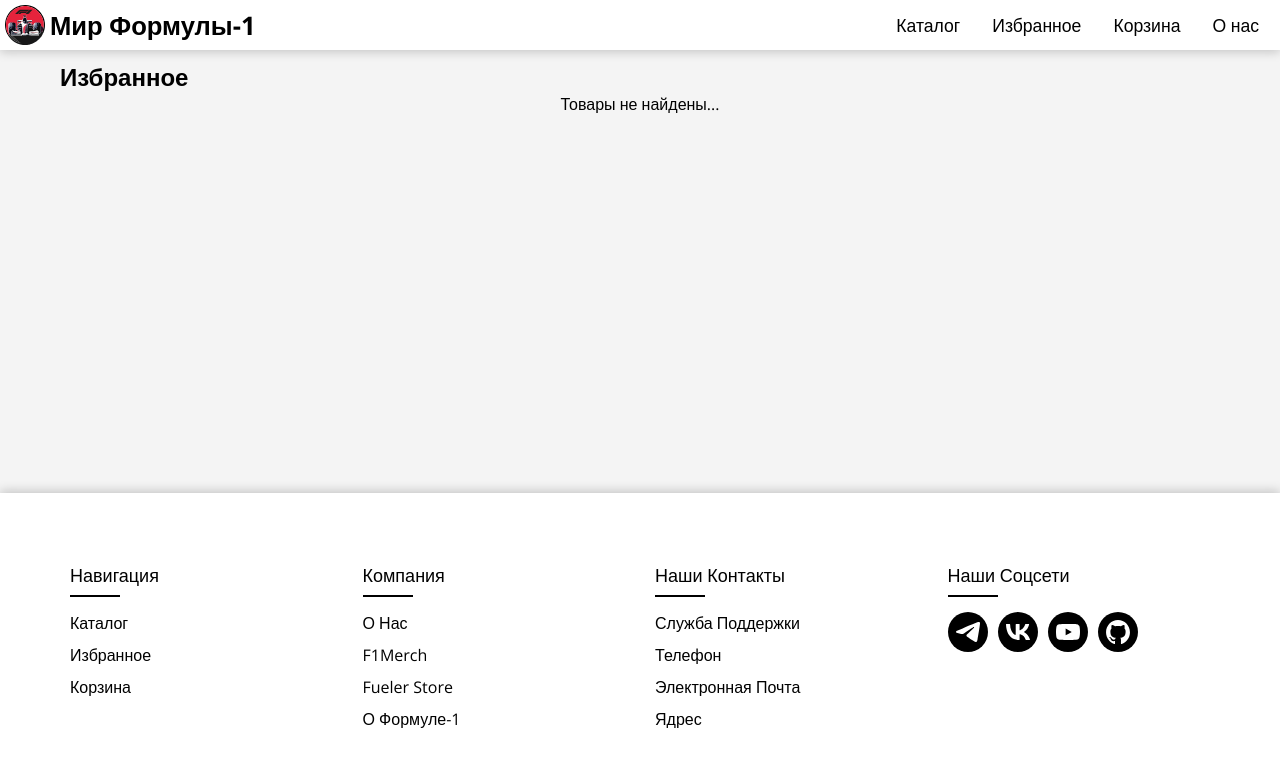
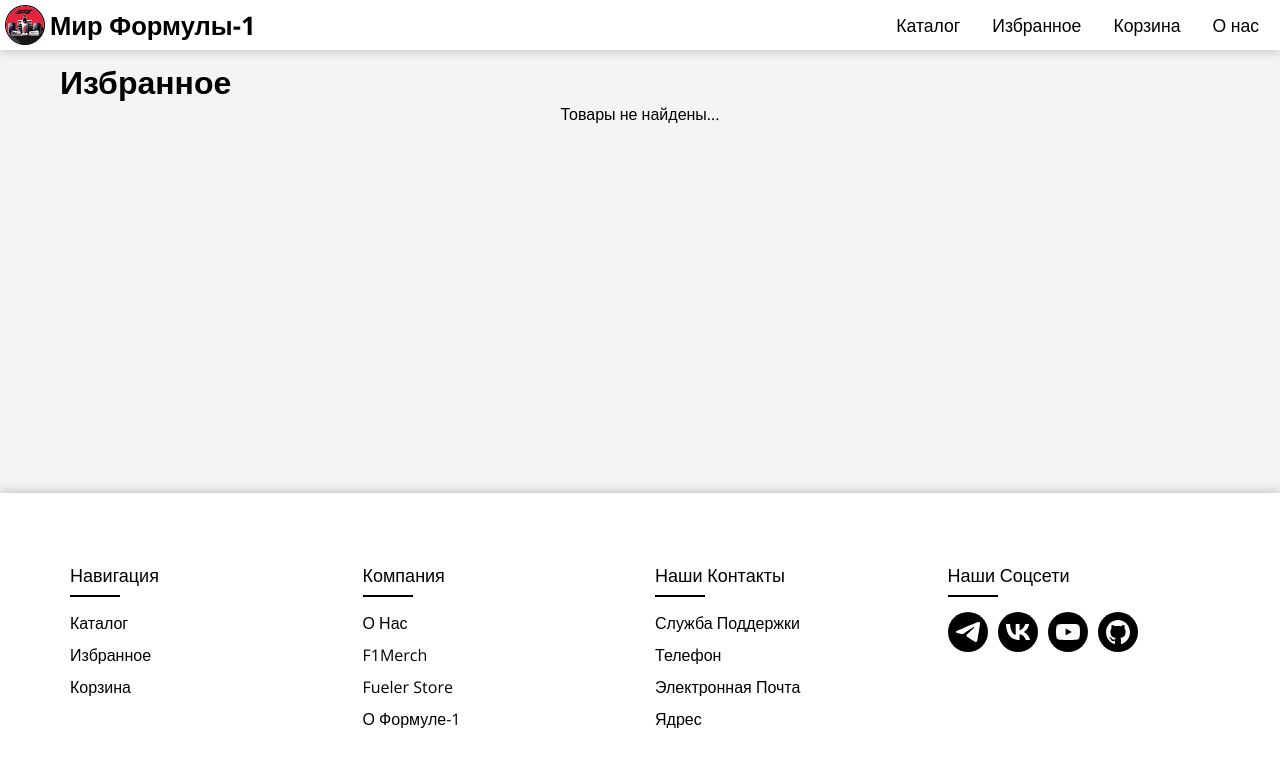
Before and after one commit to Remsely/mirea-multi-f1shop, a React (Create React App) app: page /wishlist in a window 1280 px wide. Shown: the top 766 px of the page. Built offline with nearby package versions, Linux system fonts and the light colour scheme.

Commit message:
fix: исправить заголовок на странице избранного

```diff
--- a/src/pages/WishList.jsx
+++ b/src/pages/WishList.jsx
@@ -15,7 +15,7 @@ const WishList = () => {
 
     return (
         <ContentDiv>
-            <h2>Избранное</h2>
+            <h1>Избранное</h1>
             <ProductsList
                 productList={wishList}
                 remove={removeProduct}
```
